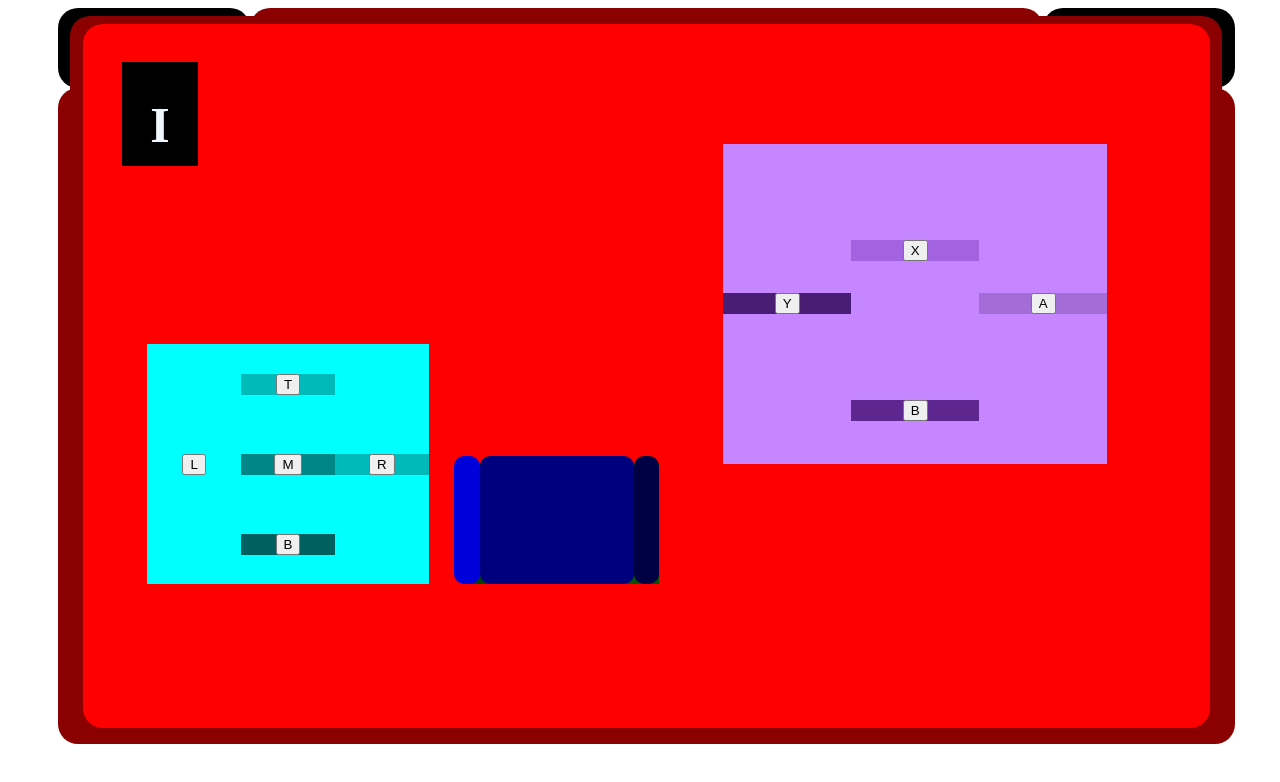
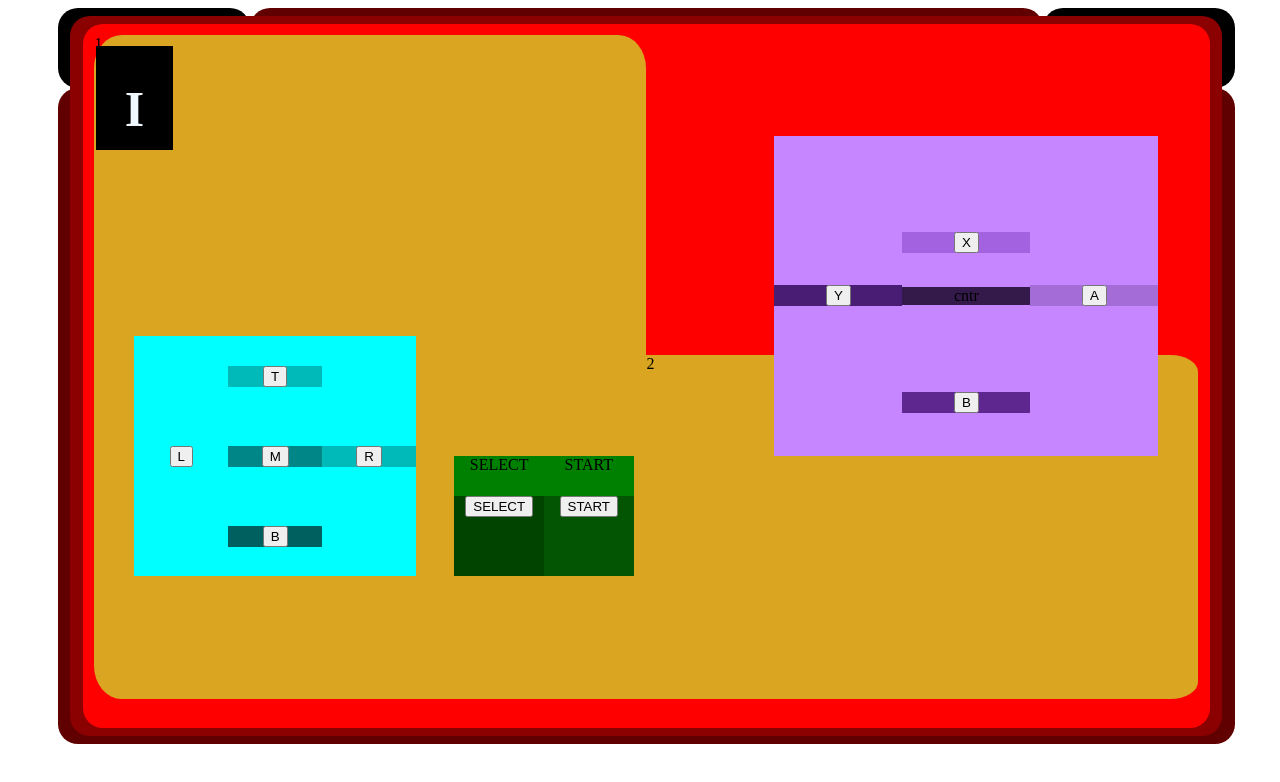
Before and after one commit to Di3LuX/Proyecto_01_Consola, a plain HTML site: page index.html in a window 1280 px wide. Drawn offline with Linux system fonts and the light colour scheme.

Commit message:
añadí embellecedores al madno

```diff
--- a/CSS/style.css
+++ b/CSS/style.css
@@ -8,6 +8,7 @@ body {
   /* background-color: grey; */
   height: 91vh;
   width: 91vw;
+  position: fixed;
 }
 
 .controller {
@@ -80,7 +81,7 @@ body {
   background-color: rgb(197, 134, 255);
   height: 40vh;
   width: 30vw;
-  margin: 15vh 0vw 0vh 50vw;
+  margin: 15vh 0vw 0vh 55vw;
 }
 
 #X {
@@ -116,28 +117,30 @@ body {
 #funciones {
   background-color: green;
   justify-content: center;
-  height: 15vh;
-  width: 15vw;
   position: fixed;
+  align-items: center;
+  height: 12vh;
+  width: 14vw;
   margin: 55vh 1vw 0vh 30vw;
 }
 
 #funciones-symbolos {
   display: flex;
-  justify-content: center;
-  text-align: center;
+  align-items: center;
+  text-align: center
 }
 
 #funciones-botones {
   display: flex;
-  text-align: center;
-  justify-content: center;
+  align-items: center;
+  text-align: center
 }
 
 #start {
   background-color: rgb(3, 85, 3);
   height: 10vh;
   width: 15vw;
+
 }
 
 #txt-select {
@@ -166,7 +169,6 @@ body {
 .top {
   display: flex;
   border-radius: 20px;
-
 }
 
 #top_lft {
@@ -176,7 +178,7 @@ body {
 }
 
 #top_cen {
-  background-color: darkred;
+  background-color: rgb(97, 0, 0);
   height: 10vh;
   width: 62vw;
 }
@@ -193,7 +195,7 @@ body {
 }
 
 .bot {
-  background-color: darkred;
+  background-color: rgb(97, 0, 0);
   height: 82vh;
   width: 92vw;
   border-radius: 20px;
@@ -216,32 +218,62 @@ body {
 }
 
 #fondos-mid {
-  /* background-color: rgb(255, 255, 255); */
+  display: flex;
   position: fixed;
-  display: flex;
   border-radius: 20px;
-  height: 16vh;
-  width: 16vw;
-  margin: 54vh 1vw 0vh 29vw;
+  height: 18vh;
+  width: 18vw;
+  margin: 54vh 1vw 1vh 29vw;
 }
 
 #fondo-mid-lft {
   background-color: rgb(0, 0, 219);
-  height: 16vh;
+  height: 17vh;
   width: 2vw;
   border-radius: 10px;
 }
 
 #fondo-mid-mid {
   background-color: rgb(0, 0, 126);
-  height: 16vh;
+  height: 17vh;
   width: 12vw;
   border-radius: 10px;
 }
 
 #fondo-mid-rgt {
   background-color: rgb(0, 0, 68);
-  height: 16vh;
+  height: 17vh;
   width: 2vw;
   border-radius: 10px;
 }
+
+#trim {
+  display: grid;
+  grid-template-columns: 1fr 1fr 1fr 1fr;
+  grid-template-rows: 20vh 20vh 20vh 1fr 20vh;
+  height: 83vh;
+  width: 88vw;
+  margin: 1%
+}
+
+#color-gold1{
+  background-color: goldenrod;
+  grid-column: 1/3;
+  grid-row: 1/6;
+  border-top-right-radius: 5%;
+  border-top-left-radius: 5%;
+  border-bottom-left-radius: 5%;
+}
+#color-gold2{
+  background-color: goldenrod;
+  grid-column: 3/5;
+  grid-row: 3/6;
+  border-top-right-radius: 5%;
+  border-end-end-radius: 5%;
+}
+#color-burdeos{
+  background-color: red;
+  border-bottom-left-radius: 5%;
+  grid-column: 3/5;
+  grid-row: 1/3;
+}
--- a/index.html
+++ b/index.html
@@ -27,7 +27,23 @@
     </div>
     <div class="controller">
       <div class="skull">
-
+        <div id="trim">
+          <div id="color-gold1">1</div>
+          <div id="color-gold2">2</div>
+          <div id="color-burdeos"></div>
+          </div>
+        </div>
+        <div id="funciones">
+          <div id="funciones-symbolos">
+            <div id="txt-select">SELECT</div>
+            <div id="txt-start">START</div>
+          </div>
+          <div id="funciones-botones">
+            <div id="select"><button>SELECT</button></div>
+            <div id="start"><button>START</button>
+            </div>
+          </div>
+        </div>
         <div id="joystick">
           <div class="joystick" id="j-top"><button>T</button></div>
           <div class="joystick" id="j-rgt"><button>R</button></div>
@@ -35,43 +51,27 @@
           <div class="joystick" id="j-bot"><button>B</button></div>
           <div class="joystick" id="j-lft"><button>L</button></div>
         </div>
-
-
-        <div id="funciones">
-          <div id="funciones-symbolos">
-            <div id="txt-select"></div>
-            <div id="txt-start"></div>
-          </div>
-          <div id="funciones-botones">
-            <div id="select"><button></button></div>
-            <div id="start"><button></button></div>
-          </div>
-        </div>
-
         <div class="buttons">
           <div class="button" id="X"><button>X</button></div>
           <div class="button" id="A"><button>A</button></div>
           <div class="button" id="B"><button>B</button></div>
           <div class="button" id="Y"><button>Y</button></div>
-          <div class="button" id="cntr"></div>
+          <div class="button" id="cntr">cntr</div>
+        </div>
+        <!-- <div id="fondos-mid">
+          <div id="fondo-mid-lft"></div>
+          <div id="fondo-mid-mid"></div>
+          <div id="fondo-mid-rgt"></div> -->
       </div>
       <div id="fondo-rome-i">
         <div id="I">
           <h1>I</h1>
         </div>
       </div>
-        <div id="fondos-mid">
-          <div id="fondo-mid-lft"></div>
-          <div id="fondo-mid-mid"></div>
-          <div id="fondo-mid-rgt"></div>
-        </div>
       <div></div>
       <div></div>
     </div>
-      <div id="trim">
-        <div id="color-burdeos"></div>
-        <div id="color-gold"></div>
-
+  </div>
   <div id="shade"></div>
   <div id="shade"></div>
   </div>
```
Lines whose indentation alone changed are shown as unchanged.
